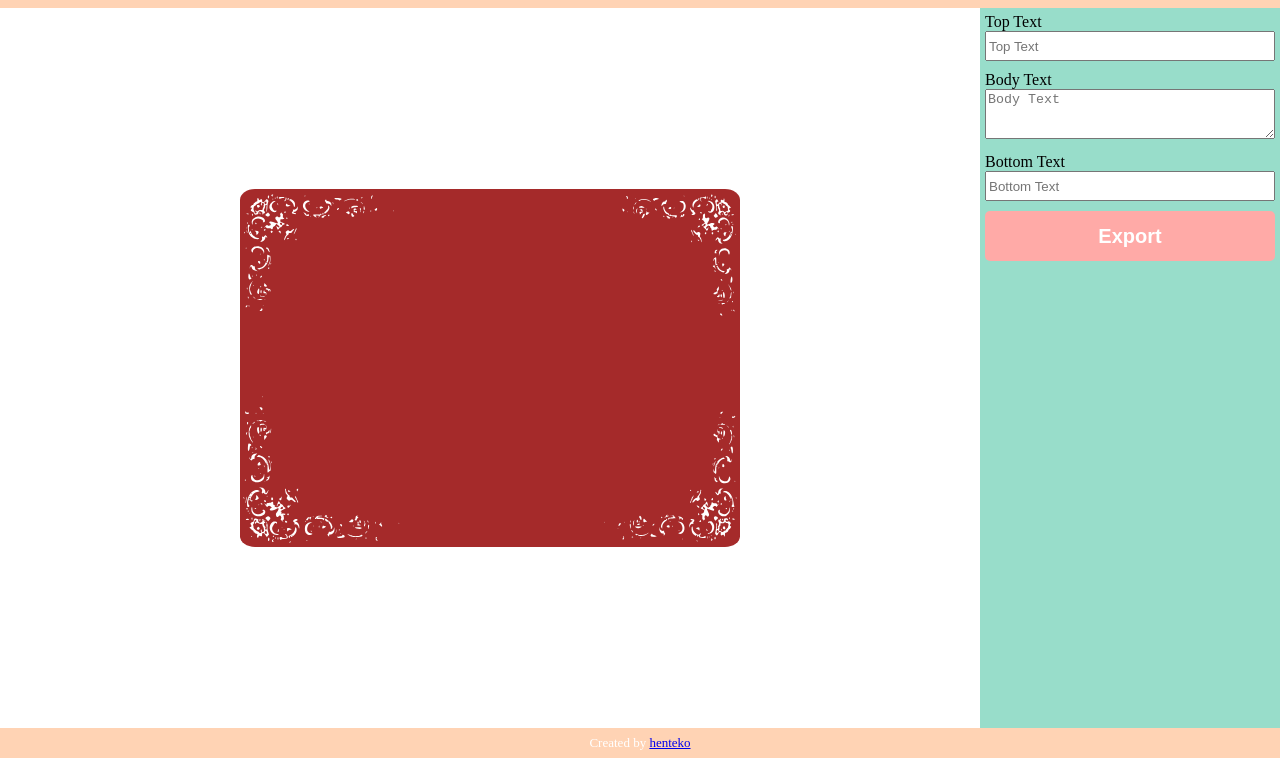
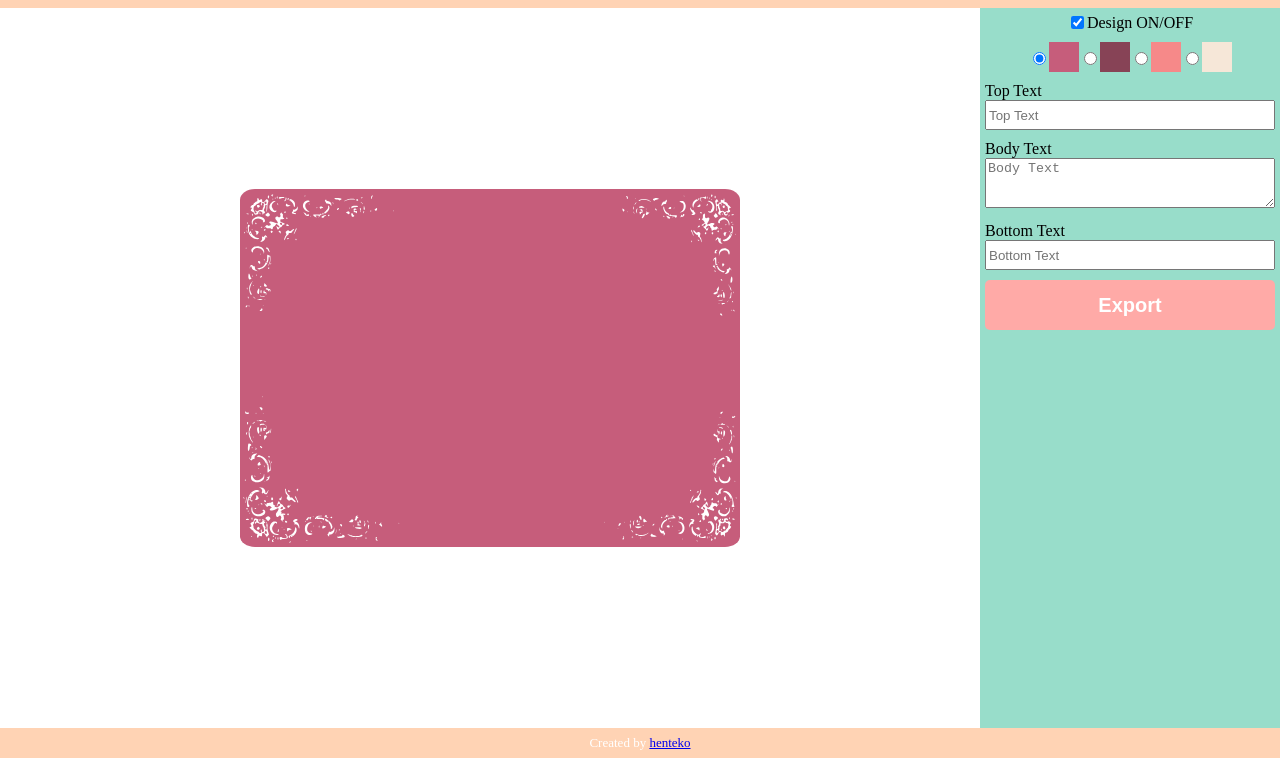
Before and after one commit to henteko/card-maker-kun, a plain HTML site: page index.html in a window 1280 px wide. Shown: the part 42-800 px from the top of the page. Drawn offline with Linux system fonts and the light colour scheme.

Commit message:
色を切り替えれるように変更

```diff
--- a/index.css
+++ b/index.css
@@ -53,16 +53,16 @@ body {
 
 .card {
   position: relative;
-  background-color: brown;
+  background-color: #C65D7B;
   width: 500px;
   height: 358px;
 
   border-radius: 3%;
 }
 
-.card-design {
+#card-design {
   position: absolute;
-  fill: white;
+  fill: #ffffff;
   height: 100%;
 }
 
@@ -86,18 +86,18 @@ svg {
 }
 
 .card-contents > .top {
-  color: #DFDFDE;
+  color: #ebebeb;
 }
 
 .card-contents > .body {
-  color: white;
+  color: #ffffff;
   font-weight: bold;
   font-size: x-large;
   text-align: center;
 }
 
 .card-contents > .bottom {
-  color: #DFDFDE;
+  color: #ebebeb;
 }
 
 .settings {
@@ -107,20 +107,37 @@ svg {
   padding: 5px;
 }
 
-.settings input {
+.settings .input-wrapper > input {
   box-sizing: border-box;
   width: 100%;
   height: 30px;
 }
 
-.settings textarea {
+.settings .input-wrapper > textarea {
   box-sizing: border-box;
   width: 100%;
   height: 50px;
 }
 
-.settings > .input-wrapper {
+.settings > div {
   margin-bottom: 10px;
+}
+
+.settings .colors {
+  display: flex;
+  justify-content: center;
+  align-items: center;
+}
+
+.settings .color-label > div {
+  width: 30px;
+  height: 30px;
+}
+
+.settings .designs {
+  display: flex;
+  justify-content: center;
+  align-items: center;
 }
 
 #export {
--- a/index.html
+++ b/index.html
@@ -15,7 +15,7 @@
   <div class="contents">
     <div class="card-wrapper">
       <div class="card">
-        <div class="card-design">
+        <div id="card-design">
           <svg version="1.0" xmlns="http://www.w3.org/2000/svg" viewBox="0 0 1280.000000 720.000000"
             preserveAspectRatio="none">
             <g transform="translate(0.000000,720.000000) scale(0.100000,-0.100000)" stroke="none">
@@ -1021,6 +1021,22 @@ l38 13 -45 1 c-28 0 -58 -8 -80 -21z" />
     </div>
   </div>
   <div class="settings">
+    <div class="designs">
+      <input type="checkbox" id="design" checked />
+      <label for="design">
+        Design ON/OFF
+      </label>
+    </div>
+    <div class="colors">
+      <input type="radio" name="color" id="color-0" class="color-input" checked>
+      <label for="color-0" id="color-label-0" class="color-label"></label>
+      <input type="radio" name="color" id="color-1" class="color-input">
+      <label for="color-1" id="color-label-1" class="color-label"></label>
+      <input type="radio" name="color" id="color-2" class="color-input">
+      <label for="color-2" id="color-label-2" class="color-label"></label>
+      <input type="radio" name="color" id="color-3" class="color-input">
+      <label for="color-3" id="color-label-3" class="color-label"></label>
+    </div>
     <div class="input-wrapper">
       <label for="top-text">Top Text</label>
       <input id="top-text" type="text" placeholder="Top Text" />
--- a/index.js
+++ b/index.js
@@ -1,3 +1,58 @@
+const colors = [
+  {
+    base: "#C65D7B",
+    design: "#ffffff",
+    text: "#ffffff",
+    subText: "#ebebeb"
+  },
+  {
+    base: "#874356",
+    design: "#ffffff",
+    text: "#ffffff",
+    subText: "#ebebeb"
+  },
+  {
+    base: "#F68989",
+    design: "#ffffff",
+    text: "#ffffff",
+    subText: "#ebebeb"
+  },
+  {
+    base: "#F6E7D8",
+    design: "#a1a1a1",
+    text: "#3d3d3d",
+    subText: "#636363"
+  }
+];
+
+colors.forEach((color, index) => {
+  const div = document.createElement("div");
+  div.style = "background-color: " + color['base'];
+
+  document.querySelector("#color-label-" + index).append(div);
+});
+
+document.querySelector("#design").addEventListener("change", (event) => {
+  const element = document.querySelector("#card-design");
+  if (event.target.checked) {
+    element.style = "display: initial;";
+  } else {
+    element.style = "display: none;";
+  }
+});
+
+document.querySelectorAll(".color-input").forEach(element => {
+  element.addEventListener("click", (event) => {
+    const id = parseInt(event.target.id.split("-")[1]);
+
+    document.querySelector(".card").style.backgroundColor = colors[id]['base'];
+    document.querySelector("#card-design").style.fill = colors[id]['design'];
+    document.querySelector(".card-contents > .top").style.color = colors[id]['subText'];
+    document.querySelector(".card-contents > .bottom").style.color = colors[id]['subText'];
+    document.querySelector(".card-contents > .body").style.color = colors[id]['text'];
+  });
+});
+
 document.querySelector("#export").addEventListener("click", () => {
   html2canvas(document.querySelector(".card"), { backgroundColor: null }).then(canvas => {
     const link = document.createElement("a");
@@ -14,7 +69,7 @@ document.querySelector("#top-text").addEventListener("input", (event) => {
 
 document.querySelector("#body-text").addEventListener("input", (event) => {
   const element = document.querySelector(".card-contents > .body");
-  element.innerHTML = event.target.value.replace(/\n/g,'<br>');
+  element.innerHTML = event.target.value.replace(/\n/g, '<br>');
 });
 
 document.querySelector("#bottom-text").addEventListener("input", (event) => {
```
